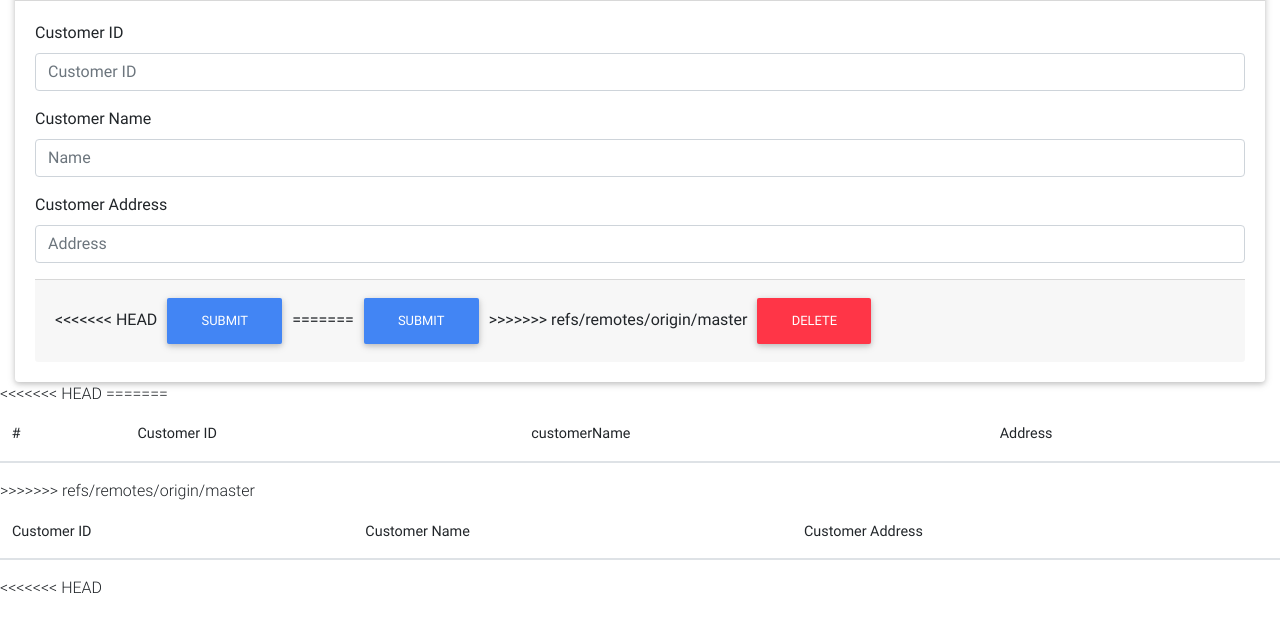
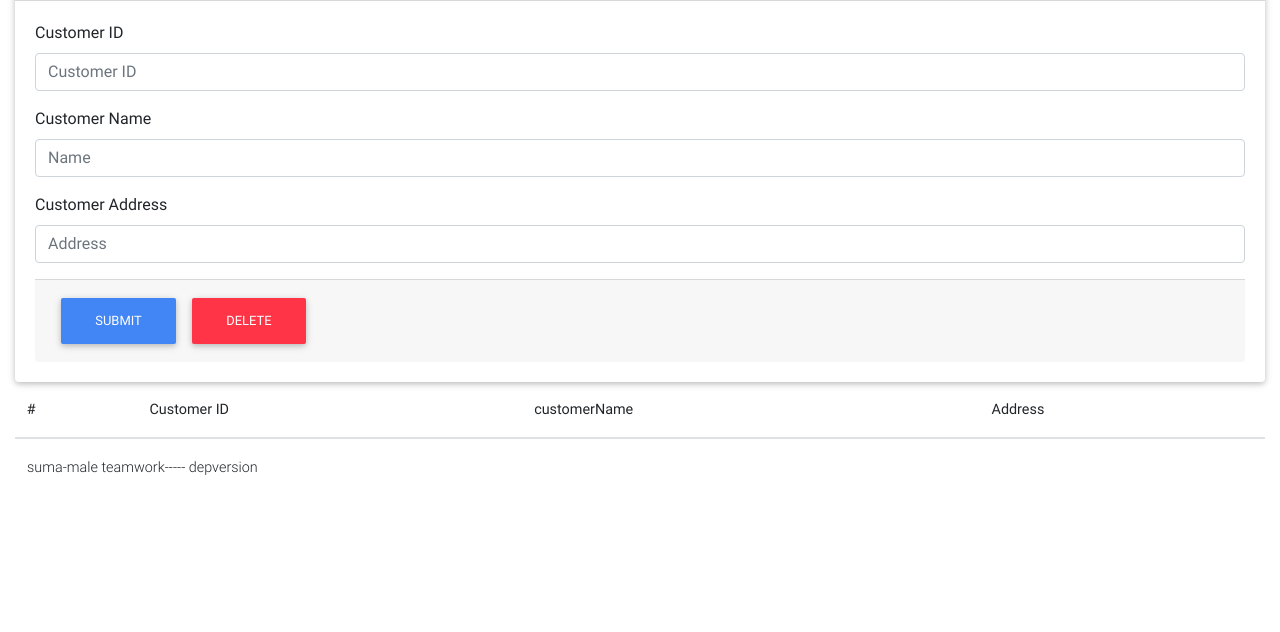
Before and after one commit to MalakaMadushan/Suma_MalakaProject, a plain HTML site: page index.html in a window 1280 px wide. Shown: the part 70-702 px from the top of the page. Drawn offline with Linux system fonts and the light colour scheme.

Commit message:
add footer

```diff
--- a/index.html
+++ b/index.html
@@ -42,48 +42,16 @@
               </div>
 
               <div class="card-footer">
-<<<<<<< HEAD
-                <button id="submit" type="submit" class="btn btn-primary">Submit</button>
-=======
-                <button type="submit" class="btn btn-primary">Submit</button>
->>>>>>> refs/remotes/origin/master
+                <button id="submit" type="button" class="btn btn-primary">Submit</button>
                 <button type="button" class="btn btn-danger">Delete</button>
-              </div>
-            </div>
-
-            <!-- /.card-body -->
-
-          </div>
-          <!-- </form> -->
-
-        </div>
-      </div>
-    </div>
-  </div>
-  </div>
-  </div>
-  </div>
-  </div>
-  </div>
-<<<<<<< HEAD
-
-  <!-- /.card-body -->
-  </div>
-  <!-- /.card -->
-  </div>
-  </div>
               </div>
             </div>
           </div>
         </div>
 
-
-
-  <!-- /.card-body -->
-
-
-
-
+      </div>
+      <div class="row">
+        <div class="col-md-12">
       <table class="table" id="tableCustomer">
           <thead>
             <tr class="child">
@@ -91,25 +59,31 @@
               <th scope="col">Customer ID</th>
               <th scope="col">customerName</th>
               <th scope="col">Address</th>
-=======
-  <table class="table">
-    <thead>
-      <tr>
-
-        <th scope="col">Customer ID</th>
-        <th scope="col">Customer Name</th>
-        <th scope="col">Customer Address</th>
->>>>>>> refs/remotes/origin/master
             </tr>
           </thead>
           <tbody id="idbody">
+          </tbody>
+          <tfoot>
+              <tr>
+                  <td colspan="4" class="center">suma-male teamwork----- depversion</td>
+              </tr>
+
+          </tfoot>
+        </table>
+      </div>
+      </div>
+
+    </div>
 
 
-    </tbody>
-  </table>
+
 
   </div>
-  <!-- /Start your project here-->
+
+
+
+
+
 
   <!-- SCRIPTS -->
   <!-- JQuery -->
@@ -120,7 +94,6 @@
   <script type="text/javascript" src="js/bootstrap.min.js"></script>
   <!-- MDB core JavaScript -->
   <script type="text/javascript" src="js/mdb.min.js"></script>
-<<<<<<< HEAD
 
   <script>
     var num1 = 1;
@@ -135,18 +108,6 @@
       num1++;
     })
 
-=======
-
-  <script>
-
-  var customerid = $("#customerID").text();
-  var name = $("#customerName").text();
-  var address = $("#customerAddress").text();
-
-  $("#idbody").append("<tr><td>"+customerid+"</td><td>"+name+"</td><td>"+address+"</td></tr>");
-
-
->>>>>>> refs/remotes/origin/master
   </script>
 </body>
 
```
Lines whose indentation alone changed are shown as unchanged.
